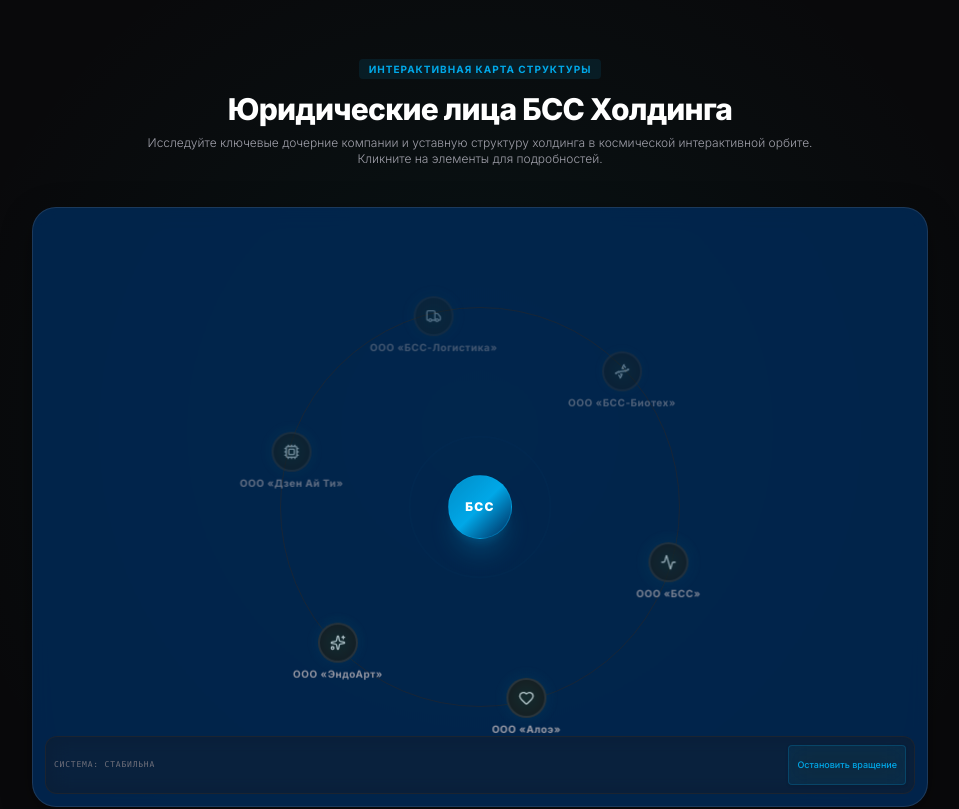
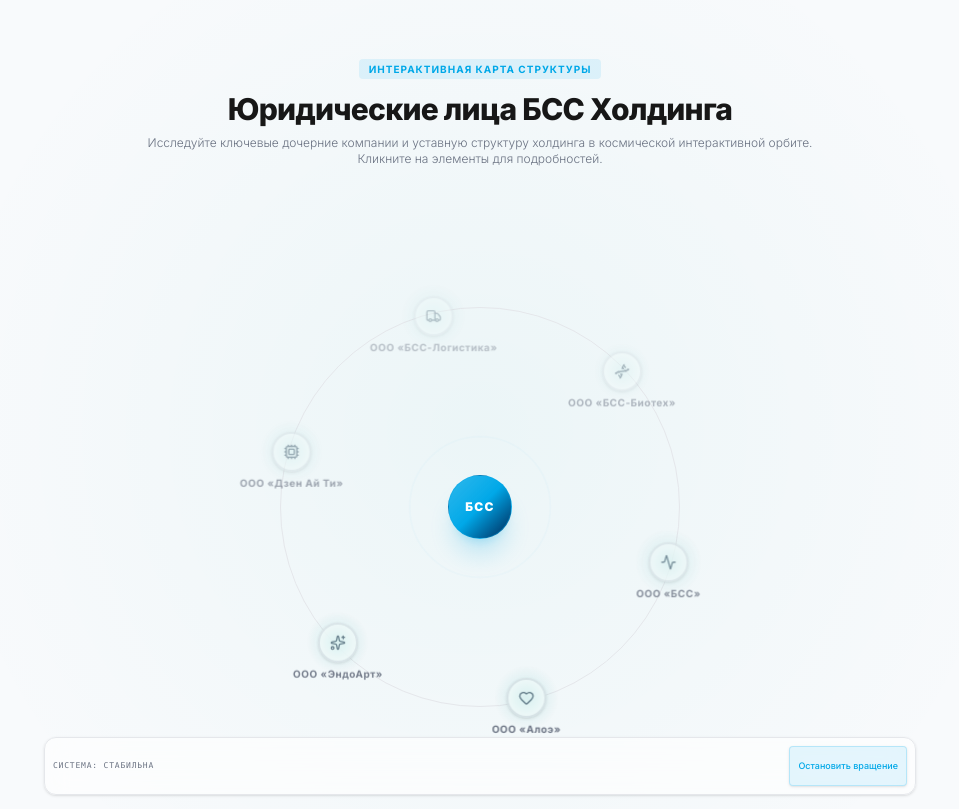
Before and after one commit to aishamuratnazarova/designBss, a React (Vite) app: page / in a window 1280 px wide. Shown: the part 1720-2529 px from the top of the page, without its empty margins (160-1119 px from the left). Built offline with nearby package versions, Linux system fonts and the light colour scheme.

Commit message:
style: update RadialOrbitalTimeline theme
Switch from dark glass-panel styling to a light, clean aesthetic for better readability and alignment with corporate design standards.

```diff
--- a/src/components/RadialOrbitalTimeline.tsx
+++ b/src/components/RadialOrbitalTimeline.tsx
@@ -22,7 +22,7 @@ const Button = ({ children, className = "", onClick, ...props }: React.ButtonHTM
 );
 
 const Card = ({ children, className = "" }: { children: React.ReactNode; className?: string }) => (
-  <div className={`glass-panel-dark relative ${className}`}>
+  <div className={`glass-card bg-white shadow-lg border border-gray-100 relative ${className}`}>
     {children}
   </div>
 );
@@ -34,13 +34,13 @@ const CardHeader = ({ children, className = "" }: { children: React.ReactNode; c
 );
 
 const CardTitle = ({ children, className = "" }: { children: React.ReactNode; className?: string }) => (
-  <h3 className={`font-semibold leading-none tracking-tight text-white ${className}`}>
+  <h3 className={`font-semibold leading-none tracking-tight text-neutral-900 ${className}`}>
     {children}
   </h3>
 );
 
 const CardContent = ({ children, className = "" }: { children: React.ReactNode; className?: string }) => (
-  <div className={`p-4 pt-0 text-zinc-300 ${className}`}>
+  <div className={`p-4 pt-0 text-gray-600 ${className}`}>
     {children}
   </div>
 );
@@ -343,19 +343,19 @@ export default function RadialOrbitalTimeline({
   const getStatusStyles = (status: TimelineItem["status"]): string => {
     switch (status) {
       case "completed":
-        return "text-white bg-emerald-600 border-none";
+        return "text-emerald-700 bg-emerald-50 border border-emerald-200";
       case "in-progress":
-        return "text-zinc-950 bg-brand-teal border-none animate-pulse";
+        return "text-white bg-brand-teal border-none animate-pulse";
       case "pending":
-        return "text-zinc-300 bg-zinc-800 border-none";
+        return "text-gray-600 bg-gray-100 border border-gray-200";
       default:
-        return "text-white bg-zinc-800 border-none";
+        return "text-gray-700 bg-gray-100 border border-gray-200";
     }
   };
 
   return (
-    <section className="py-20 bg-zinc-950 text-white relative border-t border-b border-zinc-900 overflow-hidden select-none">
-      <div className="absolute inset-0 bg-[radial-gradient(circle_at_center,rgba(0,159,156,0.08)_0%,transparent_70%)] pointer-events-none"></div>
+    <section className="py-20 bg-slate-50 text-neutral-800 relative border-t border-b border-gray-200 overflow-hidden select-none">
+      <div className="absolute inset-0 bg-[radial-gradient(circle_at_center,rgba(0,159,156,0.05)_0%,transparent_70%)] pointer-events-none"></div>
 
       <div className="max-w-7xl mx-auto px-4 sm:px-6 lg:px-8 relative z-10 flex flex-col items-center">
         {/* Title elements */}
@@ -363,10 +363,10 @@ export default function RadialOrbitalTimeline({
           <span className="text-[10px] uppercase font-bold text-brand-teal tracking-widest bg-brand-teal/10 px-2.5 py-1 rounded">
             {lang === "RU" ? "Интерактивная Карта Структуры" : "Interactive Corporate Map"}
           </span>
-          <h2 className="text-3xl font-extrabold text-white tracking-tight mt-3">
+          <h2 className="text-3xl font-extrabold text-neutral-900 tracking-tight mt-3">
             {lang === "RU" ? "Юридические лица БСС Холдинга" : "Legal Entities of BSS Holding"}
           </h2>
-          <p className="text-xs text-zinc-400 mt-2 font-light">
+          <p className="text-xs text-gray-500 mt-2 font-light">
             {lang === "RU"
               ? "Исследуйте ключевые дочерние компании и уставную структуру холдинга в космической интерактивной орбите. Кликните на элементы для подробностей."
               : "Explore our constituent legal entities, subsidiary departments and connected workflows in an interactive cosmic orbit."}
@@ -377,7 +377,7 @@ export default function RadialOrbitalTimeline({
         <div
           ref={containerRef}
           onClick={handleContainerClick}
-          className="w-full max-w-4xl h-[520px] sm:h-[600px] flex items-center justify-center glass-panel-dark relative overflow-hidden"
+          className="w-full max-w-4xl h-[520px] sm:h-[600px] flex items-center justify-center relative overflow-hidden"
         >
           {/* Orbital grid systems */}
           <div
@@ -400,7 +400,7 @@ export default function RadialOrbitalTimeline({
 
             {/* Simulated orbit tracks */}
             <div
-              className="absolute rounded-full border border-zinc-800/60 pointer-events-none"
+              className="absolute rounded-full border border-gray-200 pointer-events-none"
               style={{ width: `${radius * 2}px`, height: `${radius * 2}px` }}
             ></div>
 
@@ -446,13 +446,13 @@ export default function RadialOrbitalTimeline({
                   {/* Node Circle */}
                   <div
                     className={`
-                      w-10 h-10 rounded-full flex items-center justify-center
+                      w-10 h-10 rounded-full flex items-center justify-center shadow-sm
                       ${
                         isExpanded
                           ? "bg-brand-teal text-white"
                           : isRelated
-                          ? "bg-brand-teal/20 text-brand-teal"
-                          : "bg-zinc-900 text-zinc-300"
+                          ? "bg-brand-teal/10 text-brand-teal"
+                          : "bg-white text-gray-500"
                       }
                       border-2
                       ${
@@ -460,7 +460,7 @@ export default function RadialOrbitalTimeline({
                           ? "border-brand-teal shadow-lg shadow-brand-teal/40"
                           : isRelated
                           ? "border-brand-teal animate-pulse"
-                          : "border-zinc-700/60"
+                          : "border-gray-200"
                       }
                       transition-all duration-300 transform hover:scale-110 active:scale-95
                     `}
@@ -474,7 +474,7 @@ export default function RadialOrbitalTimeline({
                       absolute top-11 whitespace-nowrap
                       text-[9px] sm:text-[10px] font-bold tracking-wider
                       transition-all duration-300
-                      ${isExpanded ? "text-brand-teal scale-110" : "text-zinc-400"}
+                      ${isExpanded ? "text-brand-teal scale-110" : "text-gray-500"}
                     `}
                   >
                     {item.title}
@@ -491,7 +491,7 @@ export default function RadialOrbitalTimeline({
                               ? (item.status === "completed" ? "АКТИВНО" : "РИТЕЙЛ/В РАЗВИТИИ")
                               : (item.status === "completed" ? "ACTIVE" : "IN PROGRESS")}
                           </Badge>
-                          <span className="text-[9px] font-mono text-zinc-500">
+                          <span className="text-[9px] font-mono text-gray-400">
                             {item.date}
                           </span>
                         </div>
@@ -501,18 +501,18 @@ export default function RadialOrbitalTimeline({
                       </CardHeader>
 
                       <CardContent className="text-[10px] sm:text-xs">
-                        <p className="leading-relaxed font-light text-zinc-300">{item.content}</p>
+                        <p className="leading-relaxed font-light text-gray-600">{item.content}</p>
 
                         {/* Energy Level Bar */}
-                        <div className="mt-3 pt-2.5 border-t border-zinc-800">
-                          <div className="flex justify-between items-center text-[9px] text-zinc-400 mb-1">
+                        <div className="mt-3 pt-2.5 border-t border-gray-100">
+                          <div className="flex justify-between items-center text-[9px] text-gray-500 mb-1">
                             <span className="flex items-center">
                               <Zap size={9} className="mr-0.5 text-brand-teal" />
                               {lang === "RU" ? "Ресурсная доля" : "Operational Share"}
                             </span>
-                            <span className="font-mono text-white">{item.energy}%</span>
+                            <span className="font-mono text-neutral-800">{item.energy}%</span>
                           </div>
-                          <div className="w-full h-1 bg-zinc-800 rounded-full overflow-hidden">
+                          <div className="w-full h-1 bg-gray-100 rounded-full overflow-hidden">
                             <div
                               className="h-full bg-gradient-to-r from-teal-500 to-indigo-600"
                               style={{ width: `${item.energy}%` }}
@@ -522,10 +522,10 @@ export default function RadialOrbitalTimeline({
 
                         {/* Connected subsidiaries mapping */}
                         {item.relatedIds.length > 0 && (
-                          <div className="mt-3 pt-2.5 border-t border-zinc-800">
+                          <div className="mt-3 pt-2.5 border-t border-gray-100">
                             <div className="flex items-center mb-1.5">
-                              <Link size={10} className="text-zinc-400 mr-1" />
-                              <h4 className="text-[9px] uppercase tracking-wider font-semibold text-zinc-400">
+                              <Link size={10} className="text-gray-400 mr-1" />
+                              <h4 className="text-[9px] uppercase tracking-wider font-semibold text-gray-500">
                                 {lang === "RU" ? "Связанные фирмы" : "Affiliated Firms"}
                               </h4>
                             </div>
@@ -535,7 +535,7 @@ export default function RadialOrbitalTimeline({
                                 return (
                                   <Button
                                     key={relatedId}
-                                    className="flex items-center h-5 px-1.5 py-0 text-[8px] font-bold rounded bg-zinc-900 border border-zinc-800 hover:bg-brand-teal/10 hover:border-brand-teal/40 hover:text-brand-teal text-zinc-400 transition-colors"
+                                    className="flex items-center h-5 px-1.5 py-0 text-[8px] font-bold rounded bg-gray-50 border border-gray-200 hover:bg-brand-teal/10 hover:border-brand-teal/40 hover:text-brand-teal text-gray-500 transition-colors"
                                     onClick={(e) => {
                                       e.stopPropagation();
                                       toggleItem(relatedId);
@@ -558,8 +558,8 @@ export default function RadialOrbitalTimeline({
           </div>
 
           {/* Orbit rotation controls at the bottom left-right inside coordinate box */}
-          <div className="absolute bottom-3 left-3 right-3 flex justify-between items-center bg-zinc-900/40 p-2 rounded-xl backdrop-blur-md border border-zinc-800/60 pointer-events-auto">
-            <span className="text-[8px] font-mono tracking-widest text-zinc-500 uppercase">
+          <div className="absolute bottom-3 left-3 right-3 flex justify-between items-center bg-white/60 p-2 rounded-xl backdrop-blur-md border border-gray-200 pointer-events-auto shadow-sm">
+            <span className="text-[8px] font-mono tracking-widest text-gray-500 uppercase">
               {lang === "RU" ? "СИСТЕМА: СТАБИЛЬНА" : "SYSTEM: STABLE"}
             </span>
             <Button
```
